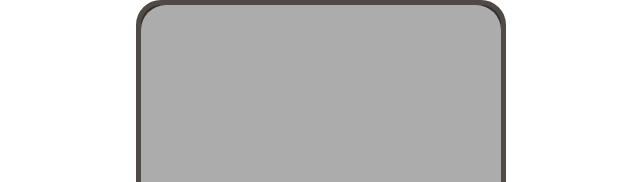
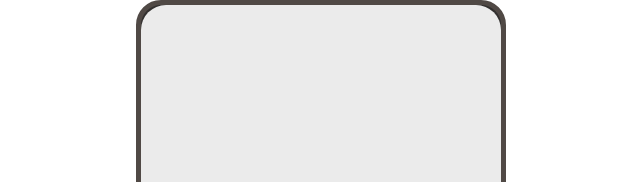
Before and after one commit to AndrewLFL/app-ideas, a plain HTML site: page 1-Beginner/Calculator/index.html in a window 1280 px wide. Shown: the top 182 px of the page, without its empty margins (319-959 px from the left). Drawn offline with Linux system fonts and the light colour scheme.

Commit message:
Termino do CSS e HTML

```diff
--- a/1-Beginner/Calculator/estilos/style.css
+++ b/1-Beginner/Calculator/estilos/style.css
@@ -13,13 +13,12 @@ main {
     bottom: 0px;
     right: 0%;
     left: 0%;
-
 }
 
 div#calculadora
 {
     width: 360px;
-    height: 541px;
+    height: 572px;
     background-color: #32302f;
     margin: auto;
 
@@ -30,7 +29,7 @@ div#calculadora
 div#visor
 {
     text-align: right;
-    background-color: rgb(172, 172, 172);
+    background-color: rgb(235, 235, 235);
     border-top-left-radius: 25px;
     border-top-right-radius: 25px;
     height: 180px;
```
